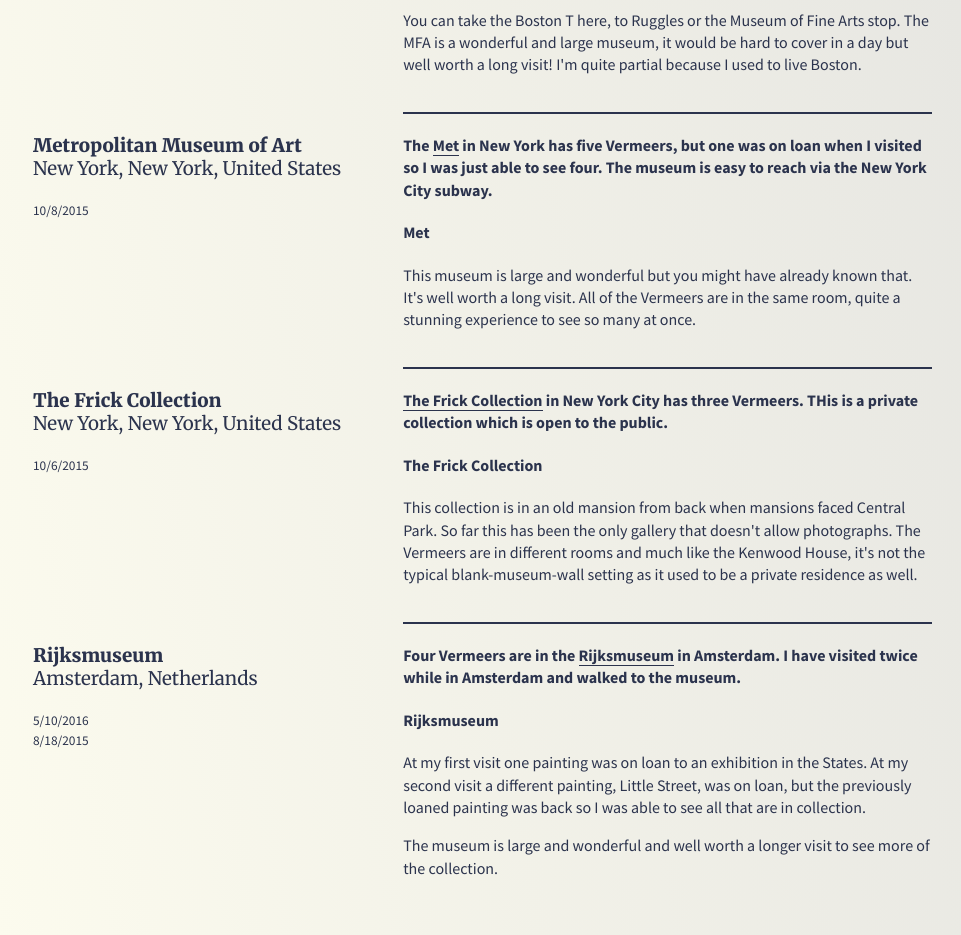
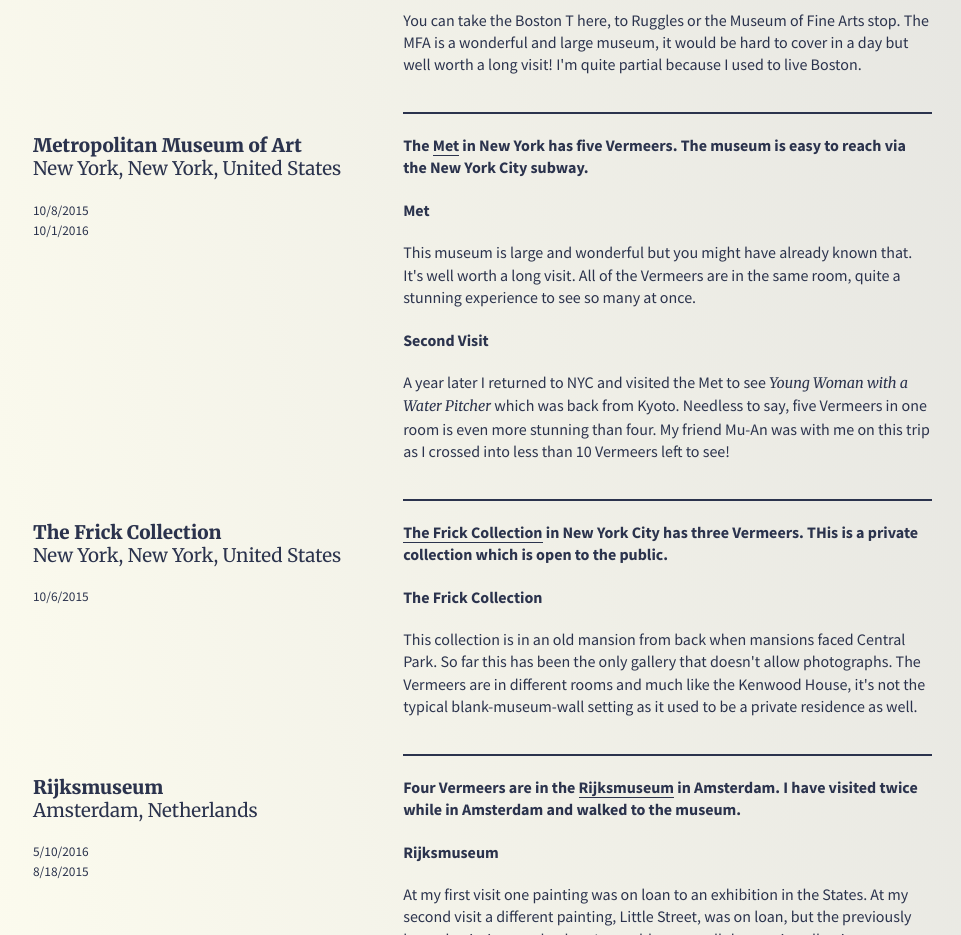
Before and after one commit to jlord/vermeer, a website: page visits.html in a window 1280 px wide. Shown: the part 2780-3715 px from the top of the page, without its empty margins (157-1118 px from the left). Drawn offline with Linux system fonts and the light colour scheme.

Commit message:
Add second Met visit

```diff
--- a/visits.html
+++ b/visits.html
@@ -140,12 +140,15 @@
         <section>
           <div class="some">
             <h3 id="the-met">Metropolitan Museum of Art <span class="no-bold"><br>New York, New York, United States</span></h3>
-            <small>10/8/2015</small>
+            <small>10/8/2015</small><br>
+            <small>10/1/2016</small>
           </div>
           <div class="most divider-line">
-            <p><b>The <a href="http://metmuseum.org" target="_blank">Met</a> in New York has five Vermeers, but one was on loan when I visited so I was just able to see four. The museum is easy to reach via the New York City subway.</b><p>
+            <p><b>The <a href="http://metmuseum.org" target="_blank">Met</a> in New York has five Vermeers. The museum is easy to reach via the New York City subway.</b><p>
             <h4>Met</h4>
             <p>This museum is large and wonderful but you might have already known that. It's well worth a long visit. All of the Vermeers are in the same room, quite a stunning experience to see so many at once.</p>
+            <h4>Second Visit</h4>
+            <p>A year later I returned to NYC and visited the Met to see <em>Young Woman with a Water Pitcher</em> which was back from Kyoto. Needless to say, five Vermeers in one room is even more stunning than four. My friend Mu-An was with me on this trip as I crossed into less than 10 Vermeers left to see!</p>
           </div>
         </section>
 
```
Also changed, not shown: assets/imgs/met2.jpg (added).
